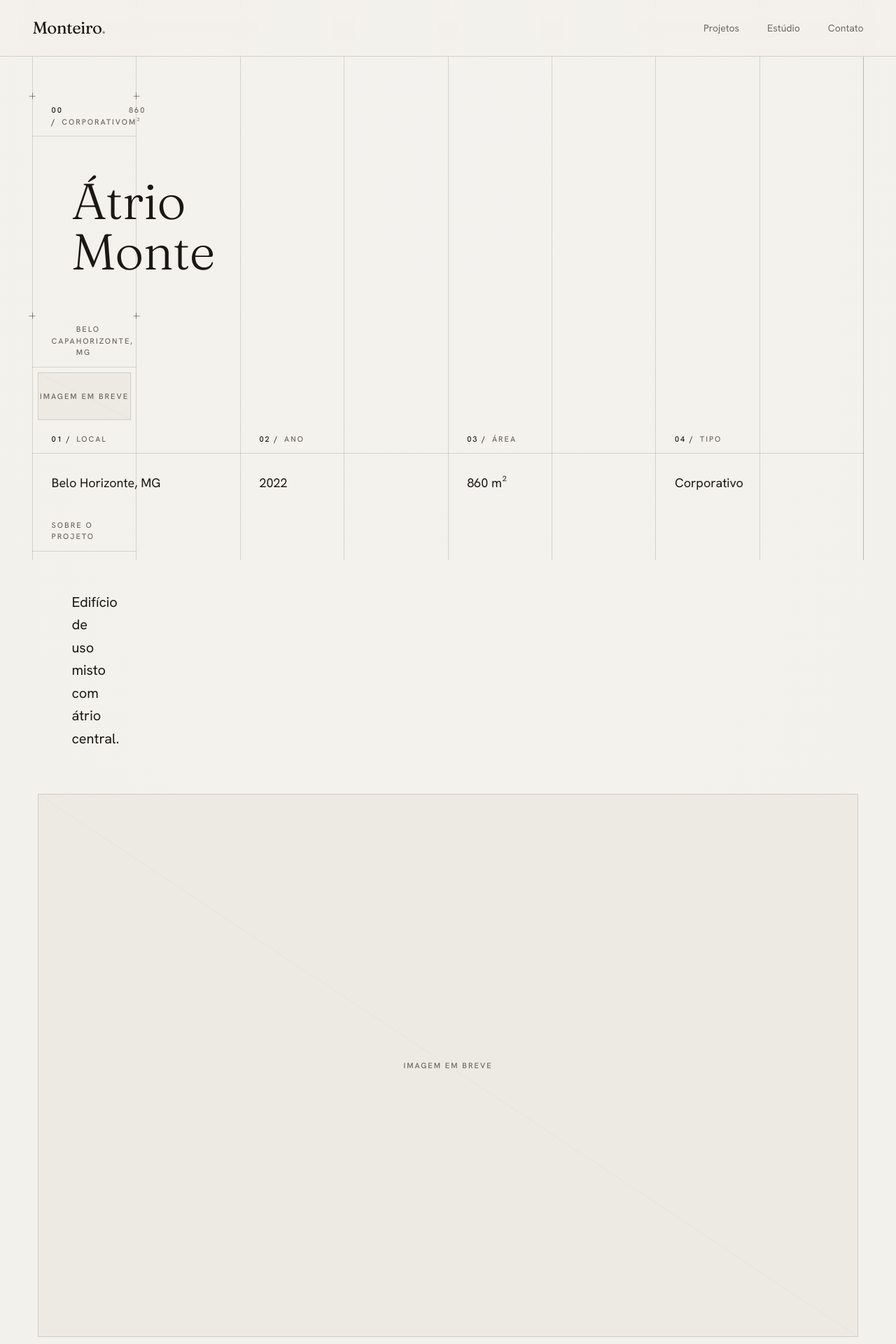
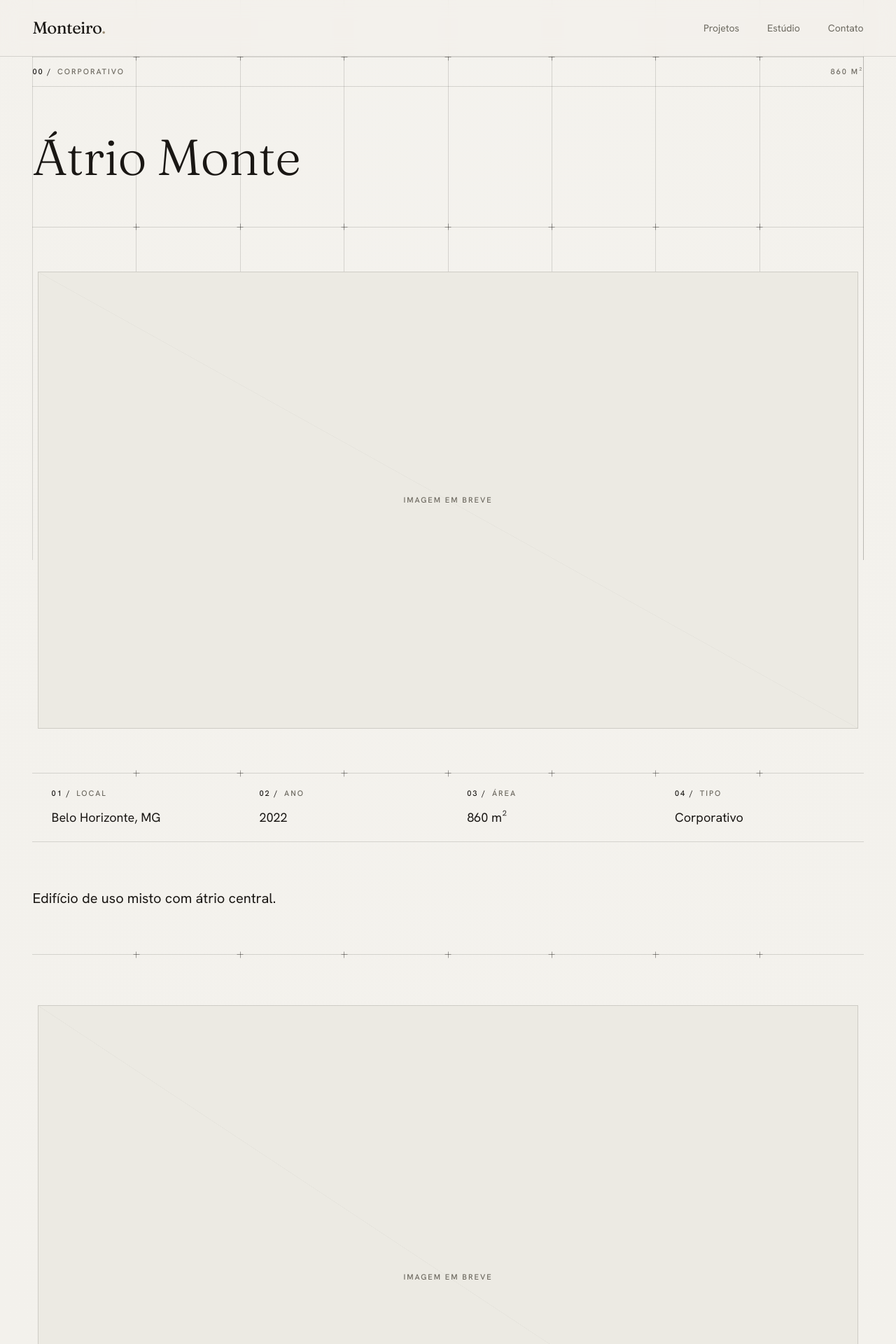
Before and after one commit to theusinshow/monteiro, a Next.js app: page /projetos/atrio-monte in a window 1280 px wide. Shown: the top 1920 px of the page at 70% size. Built offline with nearby package versions, Linux system fonts and the light colour scheme.

Commit message:
feat(grid): migrate detail, estudio & contato to global grid

```diff
--- a/app/contato/page.tsx
+++ b/app/contato/page.tsx
@@ -1,6 +1,6 @@
 import type { Metadata } from "next";
 import { Container } from "@/components/ui/Container";
-import { CellGroup, Cell } from "@/components/ui/Cell";
+import { Rule } from "@/components/ui/Rule";
 import { ContactForm } from "@/components/contact/ContactForm";
 import { site } from "@/lib/site";
 
@@ -12,15 +12,20 @@ export const metadata: Metadata = {
 
 export default function ContatoPage() {
   return (
-    <Container className="pb-28 pt-10 md:pt-14">
-      <CellGroup cols="md:grid-cols-12">
-        <Cell
-          marks
-          index="00"
-          label="Contato"
-          span="md:col-span-5"
-          className="p-8 md:p-12"
-        >
+    <div className="pb-px">
+      <Rule marks />
+      <Container className="flex items-center justify-between py-3">
+        <span className="label">
+          <span className="text-ink">00 /</span>
+          <span className="ml-2">Contato</span>
+        </span>
+        <span className="label">Mensagem</span>
+      </Container>
+
+      <Rule />
+      <Container className="py-12 md:py-16">
+        <div className="grid grid-cols-4 gap-12 md:grid-cols-6 lg:grid-cols-8">
+          <div className="col-span-4 md:col-span-6 lg:col-span-3">
             <h1 className="max-w-[12ch] font-display text-4xl leading-tight md:text-6xl">
               Vamos começar.
             </h1>
@@ -53,12 +58,14 @@ export default function ContatoPage() {
                 <dd className="mt-2 text-ink">{site.location}</dd>
               </div>
             </dl>
-        </Cell>
+          </div>
 
-        <Cell label="Mensagem" span="md:col-span-7" className="p-8 md:p-12">
+          <div className="col-span-4 md:col-span-6 lg:col-span-5">
             <ContactForm />
-        </Cell>
-      </CellGroup>
+          </div>
+        </div>
       </Container>
+      <Rule />
+    </div>
   );
 }
--- a/app/estudio/page.tsx
+++ b/app/estudio/page.tsx
@@ -1,6 +1,6 @@
 import type { Metadata } from "next";
 import { Container } from "@/components/ui/Container";
-import { CellGroup, Cell } from "@/components/ui/Cell";
+import { Rule } from "@/components/ui/Rule";
 import { Figure } from "@/components/ui/Figure";
 import { ButtonLink } from "@/components/ui/Button";
 import { site } from "@/lib/site";
@@ -19,56 +19,70 @@ const approach: [string, string, string][] = [
 
 export default function EstudioPage() {
   return (
-    <Container className="pb-28 pt-10 md:pt-14">
+    <div className="pb-px">
+      <Rule marks />
+      <Container className="flex items-center justify-between py-3">
+        <span className="label">
+          <span className="text-ink">00 /</span>
+          <span className="ml-2">O estúdio</span>
+        </span>
+        <span className="label">Retrato</span>
+      </Container>
+
       {/* Intro + portrait */}
-      <CellGroup cols="md:grid-cols-12">
-        <Cell
-          marks
-          index="00"
-          label="O estúdio"
-          span="md:col-span-7"
-          className="p-8 md:p-14"
-        >
+      <Rule />
+      <Container className="py-12 md:py-16">
+        <div className="grid grid-cols-4 gap-8 md:grid-cols-6 lg:grid-cols-8">
+          <div className="col-span-4 md:col-span-6 lg:col-span-5">
             <h1 className="max-w-[16ch] font-display text-4xl leading-tight md:text-6xl">
               Arquitetura como ato de permanência.
             </h1>
             <div className="mt-10 max-w-xl space-y-6 text-lg text-graphite">
-            {/* PLACEHOLDER — bio / filosofia (CNT-004) */}
               <p>
-              O Estúdio Monteiro desenvolve projetos residenciais de alto padrão
-              e ambientes corporativos, com atenção à proporção, à luz e à
-              materialidade.
+                O Estúdio Monteiro desenvolve projetos residenciais de alto
+                padrão e ambientes corporativos, com atenção à proporção, à luz
+                e à materialidade.
               </p>
               <p>
-              Cada projeto nasce de uma escuta cuidadosa e se desenvolve como um
-              sistema coerente — do gesto urbano ao detalhe construtivo.
+                Cada projeto nasce de uma escuta cuidadosa e se desenvolve como
+                um sistema coerente — do gesto urbano ao detalhe construtivo.
               </p>
             </div>
-        </Cell>
-
-        <Cell label="Retrato" span="md:col-span-5" className="p-0">
+          </div>
+          <div className="col-span-4 md:col-span-6 lg:col-span-3">
             <Figure
               src={null}
               alt="Retrato — Estúdio Monteiro"
               ratio="3/4"
               placeholderLabel="Retrato em breve"
             />
-        </Cell>
-      </CellGroup>
+          </div>
+        </div>
+      </Container>
 
       {/* Approach */}
-      <CellGroup cols="md:grid-cols-3" className="-mt-px">
-        <Cell span="md:col-span-3" label="Abordagem / Como trabalhamos" />
+      <Rule marks />
+      <Container className="py-3">
+        <span className="label">Abordagem / Como trabalhamos</span>
+      </Container>
+      <Rule />
+      <Container>
+        <div className="grid grid-cols-1 md:grid-cols-3">
           {approach.map(([n, title, desc]) => (
-          <Cell key={n} index={n} label={title} className="md:min-h-56">
-            <p className="mt-2 text-graphite">{desc}</p>
-          </Cell>
+            <div key={n} className="px-(--cell-pad) py-8 md:min-h-56">
+              <p className="label">
+                <span className="text-ink">{n} /</span>
+                <span className="ml-2">{title}</span>
+              </p>
+              <p className="mt-3 text-graphite">{desc}</p>
+            </div>
           ))}
-      </CellGroup>
+        </div>
+      </Container>
 
       {/* CTA */}
-      <CellGroup className="-mt-px">
-        <Cell marks label="Contato" className="px-6 py-16 text-center md:py-24">
+      <Rule marks />
+      <Container className="py-16 text-center md:py-24">
         <p className="font-display text-3xl md:text-5xl">
           Vamos conversar sobre o seu projeto.
         </p>
@@ -77,8 +91,8 @@ export default function EstudioPage() {
             Falar no WhatsApp
           </ButtonLink>
         </div>
-        </Cell>
-      </CellGroup>
       </Container>
+      <Rule />
+    </div>
   );
 }
--- a/app/projetos/[slug]/page.tsx
+++ b/app/projetos/[slug]/page.tsx
@@ -2,7 +2,7 @@ import type { Metadata } from "next";
 import Link from "next/link";
 import { notFound } from "next/navigation";
 import { Container } from "@/components/ui/Container";
-import { CellGroup, Cell } from "@/components/ui/Cell";
+import { Rule } from "@/components/ui/Rule";
 import { Figure } from "@/components/ui/Figure";
 import { MaskReveal } from "@/components/motion/MaskReveal";
 import { getAdjacentProject, getProject, projects } from "@/lib/projects";
@@ -32,9 +32,7 @@ export default async function ProjetoPage({ params }: Params) {
   if (!project) notFound();
 
   const next = getAdjacentProject(slug);
-  const gallery = project.gallery.length
-    ? project.gallery
-    : [null, null, null]; // PLACEHOLDER (CNT-002)
+  const gallery = project.gallery.length ? project.gallery : [null, null, null];
 
   const sheet: [string, string][] = [
     ["Local", project.location],
@@ -44,25 +42,26 @@ export default async function ProjetoPage({ params }: Params) {
   ];
 
   return (
-    <Container className="pb-28 pt-10 md:pt-14">
+    <div className="pb-px">
       {/* Title */}
-      <CellGroup>
-        <Cell
-          marks
-          index="00"
-          label={project.type}
-          annotation={`${project.area} m²`}
-          className="p-8 md:p-14"
-        >
+      <Rule marks />
+      <Container className="flex items-center justify-between py-3">
+        <span className="label">
+          <span className="text-ink">00 /</span>
+          <span className="ml-2">{project.type}</span>
+        </span>
+        <span className="label tabular">{project.area} m²</span>
+      </Container>
+      <Rule />
+      <Container className="py-12 md:py-16">
         <h1 className="font-display text-4xl leading-none md:text-7xl">
           {project.title}
         </h1>
-        </Cell>
-      </CellGroup>
+      </Container>
 
       {/* Cover */}
-      <CellGroup className="-mt-px">
-        <Cell label="Capa" annotation={project.location} className="p-0">
+      <Rule marks />
+      <Container className="py-10 md:py-14">
         <MaskReveal>
           <Figure
             src={project.cover}
@@ -72,34 +71,40 @@ export default async function ProjetoPage({ params }: Params) {
             priority
           />
         </MaskReveal>
-        </Cell>
-      </CellGroup>
+      </Container>
 
-      {/* Technical sheet */}
-      <CellGroup cols="grid-cols-2 md:grid-cols-4" className="-mt-px">
+      {/* Technical sheet — columns align to the grid */}
+      <Rule marks />
+      <Container>
+        <div className="grid grid-cols-2 md:grid-cols-4">
           {sheet.map(([label, value], i) => (
-          <Cell key={label} index={pad(i + 1)} label={label}>
-            <p className="tabular text-lg text-ink">{value}</p>
-          </Cell>
+            <div key={label} className="px-(--cell-pad) py-5">
+              <p className="label">
+                <span className="text-ink">{pad(i + 1)} /</span>
+                <span className="ml-2">{label}</span>
+              </p>
+              <p className="tabular mt-3 text-lg text-ink">{value}</p>
+            </div>
           ))}
-      </CellGroup>
+        </div>
+      </Container>
 
       {/* Summary */}
-      <CellGroup className="-mt-px">
-        <Cell label="Sobre o projeto" className="p-8 md:p-14">
+      <Rule />
+      <Container className="py-12 md:py-16">
         <p className="max-w-2xl text-xl leading-relaxed text-ink">
           {project.summary}
         </p>
-        </Cell>
-      </CellGroup>
+      </Container>
 
       {/* Gallery */}
-      <CellGroup cols="md:grid-cols-12" className="-mt-px">
+      <Rule marks />
+      <Container className="py-12 md:py-16">
+        <div className="grid grid-cols-1 gap-6 md:grid-cols-12">
           {gallery.map((src, i) => (
-          <Cell
+            <div
               key={i}
-            span={i % 3 === 0 ? "md:col-span-12" : "md:col-span-6"}
-            className="p-0"
+              className={i % 3 === 0 ? "md:col-span-12" : "md:col-span-6"}
             >
               <MaskReveal>
                 <Figure
@@ -108,14 +113,19 @@ export default async function ProjetoPage({ params }: Params) {
                   ratio={i % 3 === 0 ? "3/2" : "4/5"}
                 />
               </MaskReveal>
-          </Cell>
+            </div>
           ))}
-      </CellGroup>
+        </div>
+      </Container>
 
       {/* Next project */}
-      <CellGroup className="-mt-px">
-        <Cell label="Próximo projeto" annotation={String(next.year)}>
+      <Rule marks />
+      <Container className="py-8 md:py-10">
         <Link href={`/projetos/${next.slug}`} className="group block">
+          <div className="mb-3 flex items-center justify-between">
+            <span className="label">Próximo projeto</span>
+            <span className="label tabular">{next.year}</span>
+          </div>
           <div className="flex items-baseline justify-between">
             <span className="font-display text-3xl md:text-5xl">
               {next.title}
@@ -128,8 +138,8 @@ export default async function ProjetoPage({ params }: Params) {
             </span>
           </div>
         </Link>
-        </Cell>
-      </CellGroup>
       </Container>
+      <Rule />
+    </div>
   );
 }
```
Lines whose indentation alone changed are shown as unchanged.
